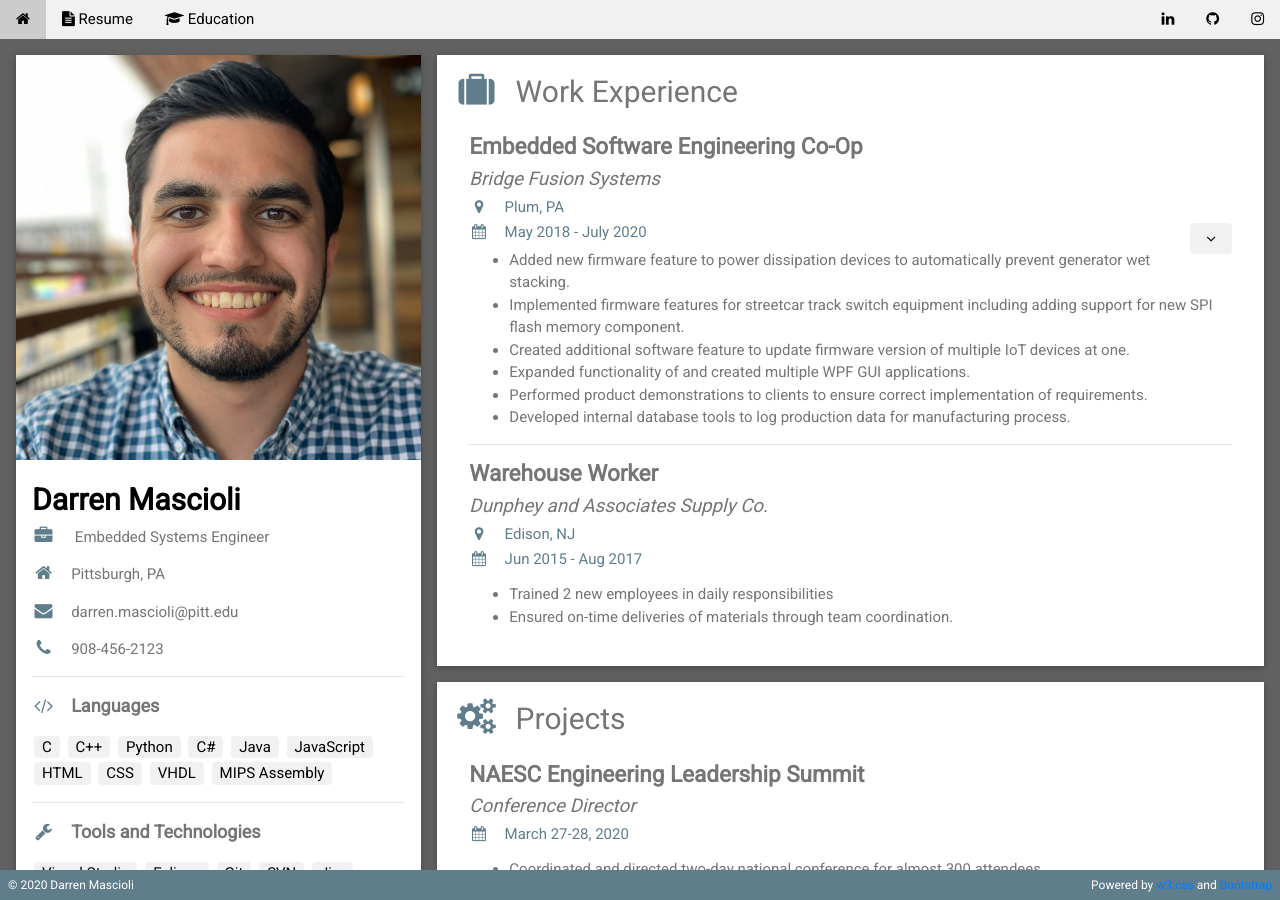
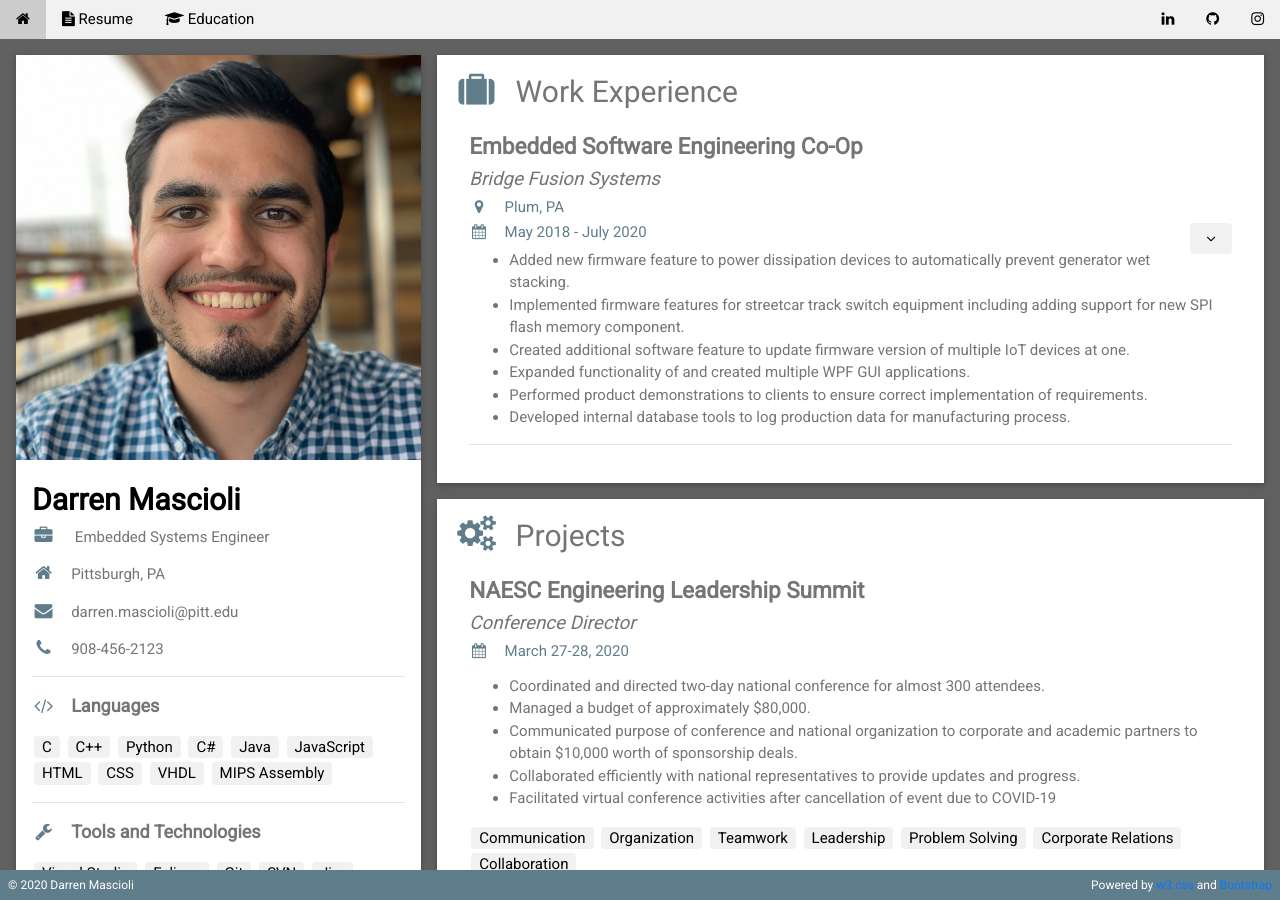
Before and after one commit to dmascioli/dmascioli.github.io, a Jekyll site: the page built from index.html, in a window 1280 px wide and 900 px high. Built offline with Jekyll 4.4.1, drawn with Linux system fonts in a browser that asks for light colours.

Commit message:
removed irrelevant work section

```diff
--- a/index.html
+++ b/index.html
@@ -185,7 +185,7 @@ permalink: /
                             <hr>
                     </div>
 
-                    <div class="w3-container w3-text-grey">
+                    <!--<div class="w3-container w3-text-grey">
                         <h4 class="w3-text-grey"><b>Warehouse Worker</b></h5>
                             <h5 class="w3-text-grey"><em>Dunphey and Associates Supply Co.</em></h5>
                             <h6 class="w3-text-blue-grey"><i class="fa fa-map-marker fa-fw w3-margin-right"></i>Edison,
@@ -199,7 +199,7 @@ permalink: /
                             </ul>
                             </p>
 
-                    </div>
+                    </div>-->
 
                     <br>
 
```
